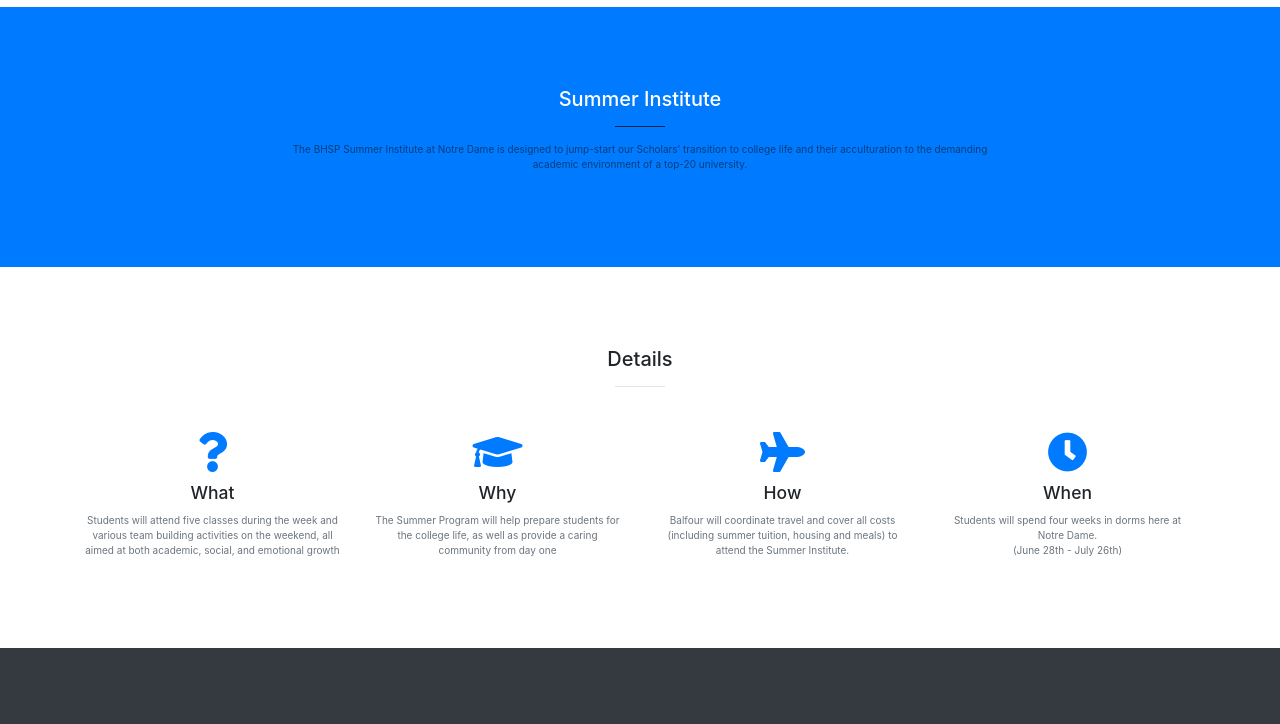
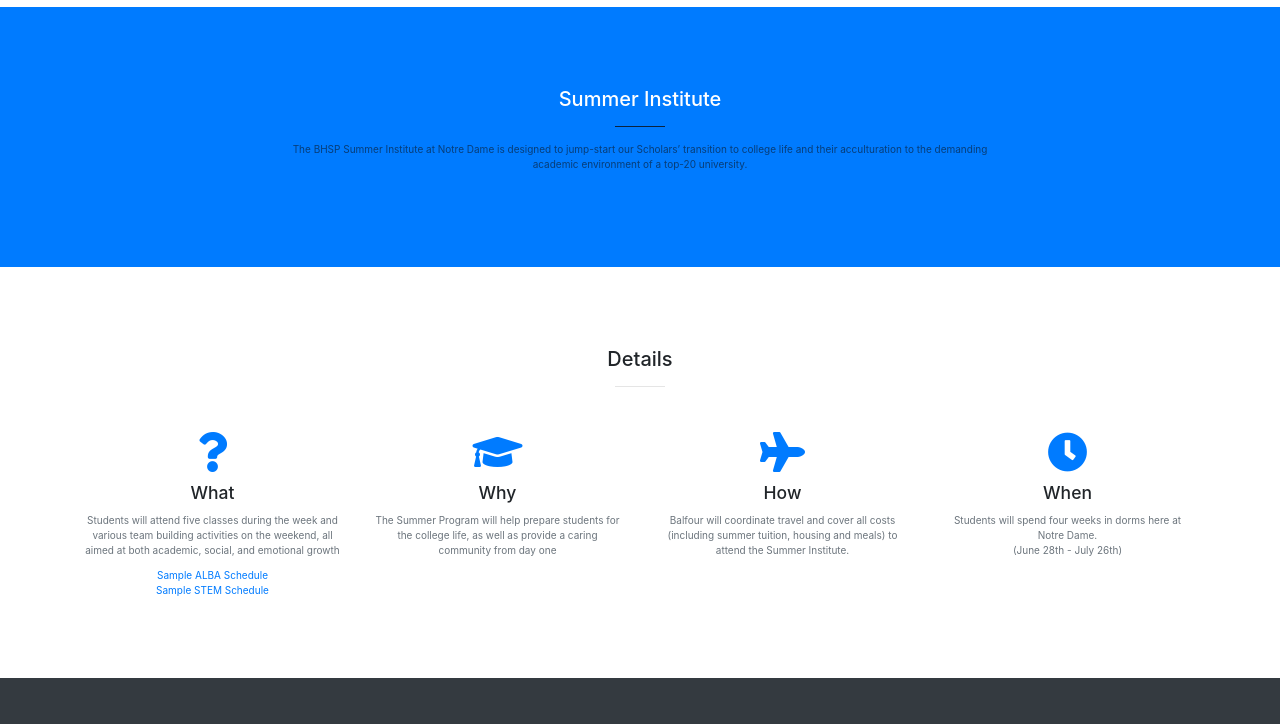
Before and after one commit to imarijr/Balfour-Hesburgh, a website with bundled scripts: page summer.html in a window 1280 px wide. Shown: the part 63-787 px from the top of the page. Built offline with nearby package versions, Linux system fonts and the light colour scheme.

Commit message:
add sample schedule links

```diff
--- a/summer.html
+++ b/summer.html
@@ -101,10 +101,10 @@
             <h3 class="mb-3">What</h3>
             <p class="text-muted mb-3">Students will attend five classes during the week and various team building
               activities on the weekend, all aimed at both academic, social, and emotional growth</p>
-              <!--
-              <p class="text-muted mb-0"><a>Sample ALBA Schedule</a></p>
-              <p class="text-muted mb-0"><a>Sample STEM Schedule</a></p>
-              -->
+
+              <p class="text-muted mb-0"><a href="pdf/ALBA_Weekly19.pdf" target="_blank">Sample ALBA Schedule</a></p>
+              <p class="text-muted mb-0"><a href="pdf/STEM_Weekly19.pdf" target="_blank">Sample STEM Schedule</a></p>
+
           </div>
         </div>
         <div class="col-lg-3 col-md-6 text-center">
```
Also changed, not shown: 2 other files.
